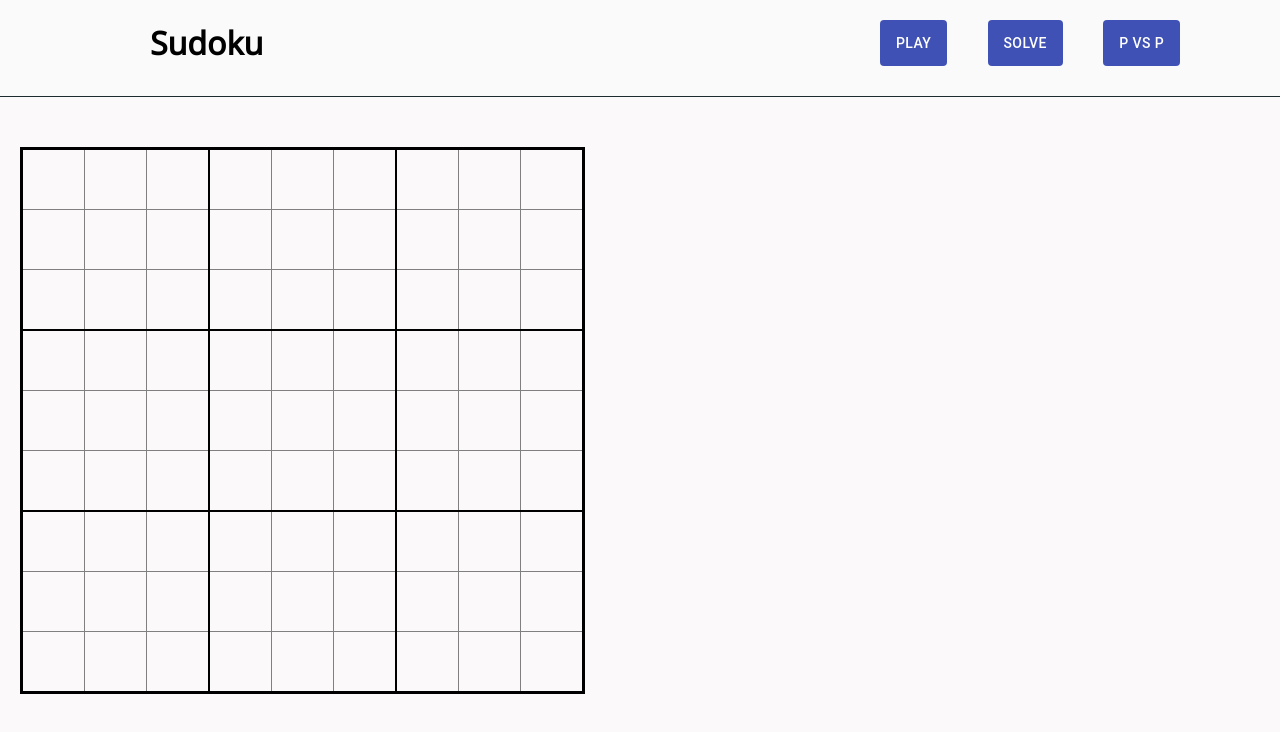
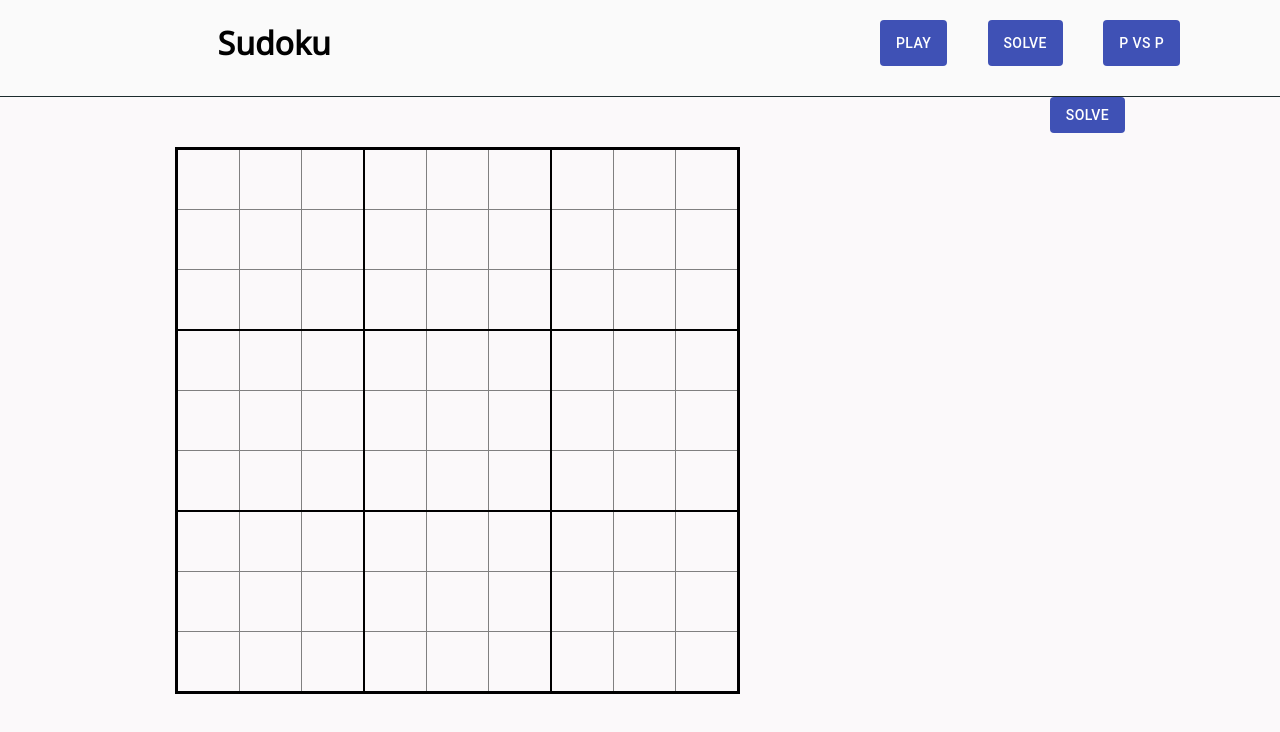
Before and after one commit to legendsovermyths/Soduku_WebApp, a React (Create React App) app: page / in a window 1280 px wide. Shown: the top 732 px of the page. Built offline with nearby package versions, Linux system fonts and the light colour scheme.

Commit message:
grid is now done

```diff
--- a/src/App.css
+++ b/src/App.css
@@ -1,3 +1,7 @@
 .App {
   text-align: center;
 }
+.sudokubar {
+  display: flex;
+  justify-content: space-around;
+}
--- a/src/App.js
+++ b/src/App.js
@@ -2,12 +2,22 @@ import React from "react";
 import Navbar from "./Navbar";
 import "./App.css";
 import SudokuGrid from "./SudokuGrid";
+import Button from "@material-ui/core/Button";
 
 function App() {
   return (
     <div className='App'>
       <Navbar></Navbar>
-      <SudokuGrid></SudokuGrid>
+      <div className='sudokubar'>
+        <div className='sudoku'>
+          <SudokuGrid></SudokuGrid>
+        </div>
+        <div className='timer'>
+          <Button variant='contained' color='primary' disableElevation>
+            Solve
+          </Button>
+        </div>
+      </div>
     </div>
   );
 }
--- a/src/Navbar.css
+++ b/src/Navbar.css
@@ -1,5 +1,5 @@
 .Navbar {
-  padding-left: 150px;
+  padding-left: 17vw;
   padding-bottom: 10px;
   display: flex;
   justify-content: space-between;
--- a/src/SudokuGrid.css
+++ b/src/SudokuGrid.css
@@ -38,12 +38,17 @@
 table {
   margin: 1em auto;
 }
+
 td {
   height: 40px;
   width: 40px;
   border: 1px solid;
   border-color: grey;
   text-align: center;
+  font-size: 40px;
+}
+td:hover {
+  background-color: #f8f1f1;
 }
 td:first-child {
   border-left: 2px solid;
--- a/src/SudokuGrid.js
+++ b/src/SudokuGrid.js
@@ -1,272 +1,42 @@
 // style={"border-collapse: collapse;"}
 import React from "react";
 import "./SudokuGrid.css";
+var arr = [1, 10, 19, 28, 37, 46, 55, 64, 73];
 function SudokuGrid() {
   return (
     <div class='SudokuGrid'>
       <table id='grid' border='1'>
-        <tr class='row'>
+        {arr.map((item, index) => (
+          <tr class='row' id={item}>
             <td class='cell'>
-            <input type='text' maxlength='1' />
+              <input type='text' maxlength='1' id={item} />
             </td>
             <td class='cell'>
-            <input type='text' maxlength='1' />
+              <input type='text' maxlength='1' id={item + 1} />
             </td>
             <td class='cell'>
-            <input type='text' maxlength='1' />
+              <input type='text' maxlength='1' id={item + 2} />
             </td>
             <td class='cell'>
-            <input type='text' maxlength='1' />
+              <input type='text' maxlength='1' id={item + 3} />
             </td>
             <td class='cell'>
-            <input type='text' maxlength='1' />
+              <input type='text' maxlength='1' id={item + 4} />
             </td>
             <td class='cell'>
-            <input type='text' maxlength='1' />
+              <input type='text' maxlength='1' id={item + 5} />
             </td>
             <td class='cell'>
-            <input type='text' maxlength='1' />
+              <input type='text' maxlength='1' id={item + 6} />
             </td>
             <td class='cell'>
-            <input type='text' maxlength='1' />
+              <input type='text' maxlength='1' id={item + 7} />
             </td>
             <td class='cell'>
-            <input type='text' maxlength='1' />
+              <input type='text' maxlength='1' id={item + 8} />
             </td>
           </tr>
-        <tr class='row'>
-          <td class='cell'>
-            <input type='text' maxlength='1' />
-          </td>
-          <td class='cell'>
-            <input type='text' maxlength='1' />
-          </td>
-          <td class='cell'>
-            <input type='text' maxlength='1' />
-          </td>
-          <td class='cell'>
-            <input type='text' maxlength='1' />
-          </td>
-          <td class='cell'>
-            <input type='text' maxlength='1' />
-          </td>
-          <td class='cell'>
-            <input type='text' maxlength='1' />
-          </td>
-          <td class='cell'>
-            <input type='text' maxlength='1' />
-          </td>
-          <td class='cell'>
-            <input type='text' maxlength='1' />
-          </td>
-          <td class='cell'>
-            <input type='text' maxlength='1' />
-          </td>
-        </tr>
-        <tr class='row'>
-          <td class='cell'>
-            <input type='text' maxlength='1' />
-          </td>
-          <td class='cell'>
-            <input type='text' maxlength='1' />
-          </td>
-          <td class='cell'>
-            <input type='text' maxlength='1' />
-          </td>
-          <td class='cell'>
-            <input type='text' maxlength='1' />
-          </td>
-          <td class='cell'>
-            <input type='text' maxlength='1' />
-          </td>
-          <td class='cell'>
-            <input type='text' maxlength='1' />
-          </td>
-          <td class='cell'>
-            <input type='text' maxlength='1' />
-          </td>
-          <td class='cell'>
-            <input type='text' maxlength='1' />
-          </td>
-          <td class='cell'>
-            <input type='text' maxlength='1' />
-          </td>
-        </tr>
-
-        <tr class='row'>
-          <td class='cell'>
-            <input type='text' maxlength='1' />
-          </td>
-          <td class='cell'>
-            <input type='text' maxlength='1' />
-          </td>
-          <td class='cell'>
-            <input type='text' maxlength='1' />
-          </td>
-          <td class='cell'>
-            <input type='text' maxlength='1' />
-          </td>
-          <td class='cell'>
-            <input type='text' maxlength='1' />
-          </td>
-          <td class='cell'>
-            <input type='text' maxlength='1' />
-          </td>
-          <td class='cell'>
-            <input type='text' maxlength='1' />
-          </td>
-          <td class='cell'>
-            <input type='text' maxlength='1' />
-          </td>
-          <td class='cell'>
-            <input type='text' maxlength='1' />
-          </td>
-        </tr>
-        <tr class='row'>
-          <td class='cell'>
-            <input type='text' maxlength='1' />
-          </td>
-          <td class='cell'>
-            <input type='text' maxlength='1' />
-          </td>
-          <td class='cell'>
-            <input type='text' maxlength='1' />
-          </td>
-          <td class='cell'>
-            <input type='text' maxlength='1' />
-          </td>
-          <td class='cell'>
-            <input type='text' maxlength='1' />
-          </td>
-          <td class='cell'>
-            <input type='text' maxlength='1' />
-          </td>
-          <td class='cell'>
-            <input type='text' maxlength='1' />
-          </td>
-          <td class='cell'>
-            <input type='text' maxlength='1' />
-          </td>
-          <td class='cell'>
-            <input type='text' maxlength='1' />
-          </td>
-        </tr>
-        <tr class='row'>
-          <td class='cell'>
-            <input type='text' maxlength='1' />
-          </td>
-          <td class='cell'>
-            <input type='text' maxlength='1' />
-          </td>
-          <td class='cell'>
-            <input type='text' maxlength='1' />
-          </td>
-          <td class='cell'>
-            <input type='text' maxlength='1' />
-          </td>
-          <td class='cell'>
-            <input type='text' maxlength='1' />
-          </td>
-          <td class='cell'>
-            <input type='text' maxlength='1' />
-          </td>
-          <td class='cell'>
-            <input type='text' maxlength='1' />
-          </td>
-          <td class='cell'>
-            <input type='text' maxlength='1' />
-          </td>
-          <td class='cell'>
-            <input type='text' maxlength='1' />
-          </td>
-        </tr>
-        <tr class='row'>
-          <td class='cell'>
-            <input type='text' maxlength='1' />
-          </td>
-          <td class='cell'>
-            <input type='text' maxlength='1' />
-          </td>
-          <td class='cell'>
-            <input type='text' maxlength='1' />
-          </td>
-          <td class='cell'>
-            <input type='text' maxlength='1' />
-          </td>
-          <td class='cell'>
-            <input type='text' maxlength='1' />
-          </td>
-          <td class='cell'>
-            <input type='text' maxlength='1' />
-          </td>
-          <td class='cell'>
-            <input type='text' maxlength='1' />
-          </td>
-          <td class='cell'>
-            <input type='text' maxlength='1' />
-          </td>
-          <td class='cell'>
-            <input type='text' maxlength='1' />
-          </td>
-        </tr>
-        <tr class='row'>
-          <td class='cell'>
-            <input type='text' maxlength='1' />
-          </td>
-          <td class='cell'>
-            <input type='text' maxlength='1' />
-          </td>
-          <td class='cell'>
-            <input type='text' maxlength='1' />
-          </td>
-          <td class='cell'>
-            <input type='text' maxlength='1' />
-          </td>
-          <td class='cell'>
-            <input type='text' maxlength='1' />
-          </td>
-          <td class='cell'>
-            <input type='text' maxlength='1' />
-          </td>
-          <td class='cell'>
-            <input type='text' maxlength='1' />
-          </td>
-          <td class='cell'>
-            <input type='text' maxlength='1' />
-          </td>
-          <td class='cell'>
-            <input type='text' maxlength='1' />
-          </td>
-        </tr>
-        <tr class='row'>
-          <td class='cell'>
-            <input type='text' maxlength='1' />
-          </td>
-          <td class='cell'>
-            <input type='text' maxlength='1' />
-          </td>
-          <td class='cell'>
-            <input type='text' maxlength='1' />
-          </td>
-          <td class='cell'>
-            <input type='text' maxlength='1' />
-          </td>
-          <td class='cell'>
-            <input type='text' maxlength='1' />
-          </td>
-          <td class='cell'>
-            <input type='text' maxlength='1' />
-          </td>
-          <td class='cell'>
-            <input type='text' maxlength='1' />
-          </td>
-          <td class='cell'>
-            <input type='text' maxlength='1' />
-          </td>
-          <td class='cell'>
-            <input type='text' maxlength='1' />
-          </td>
-        </tr>
+        ))}
       </table>
     </div>
   );
```
Lines whose indentation alone changed are shown as unchanged.
